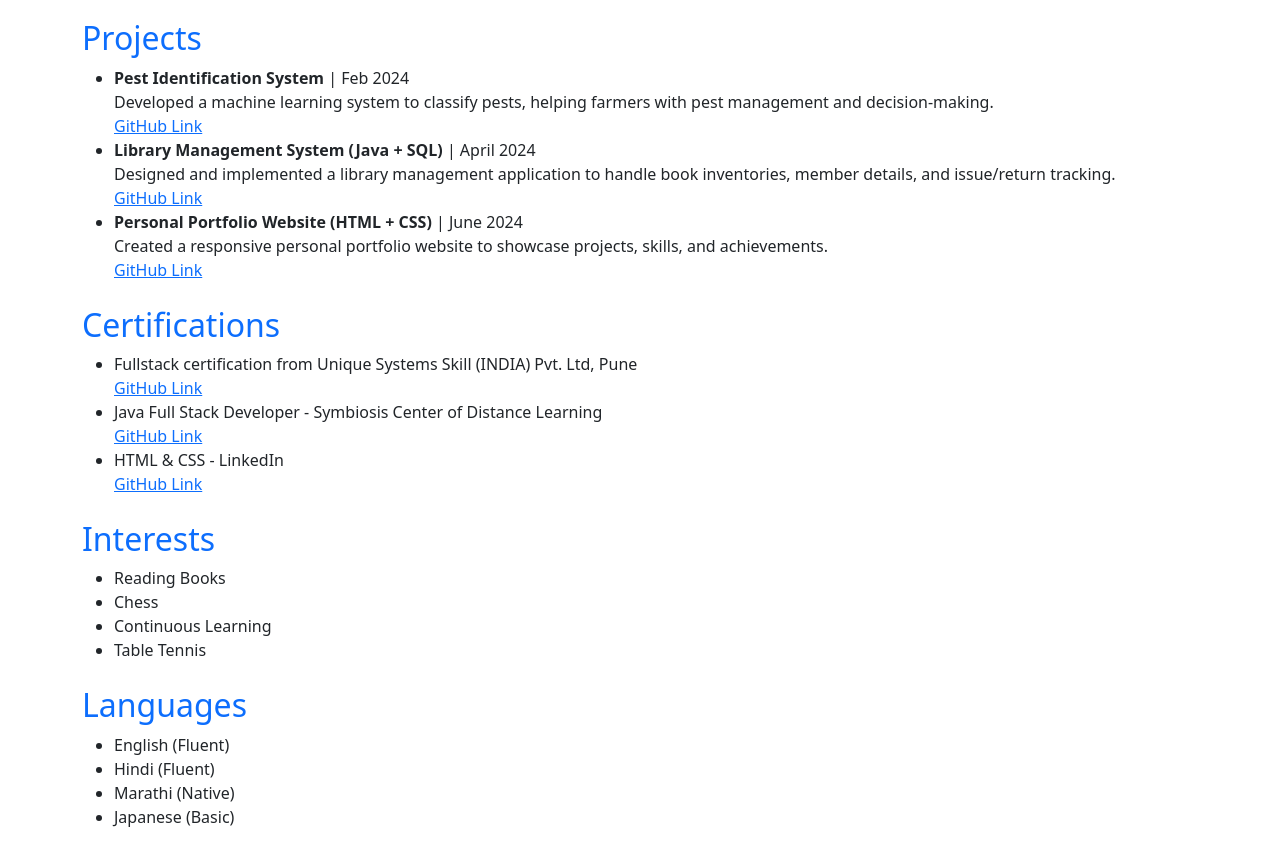
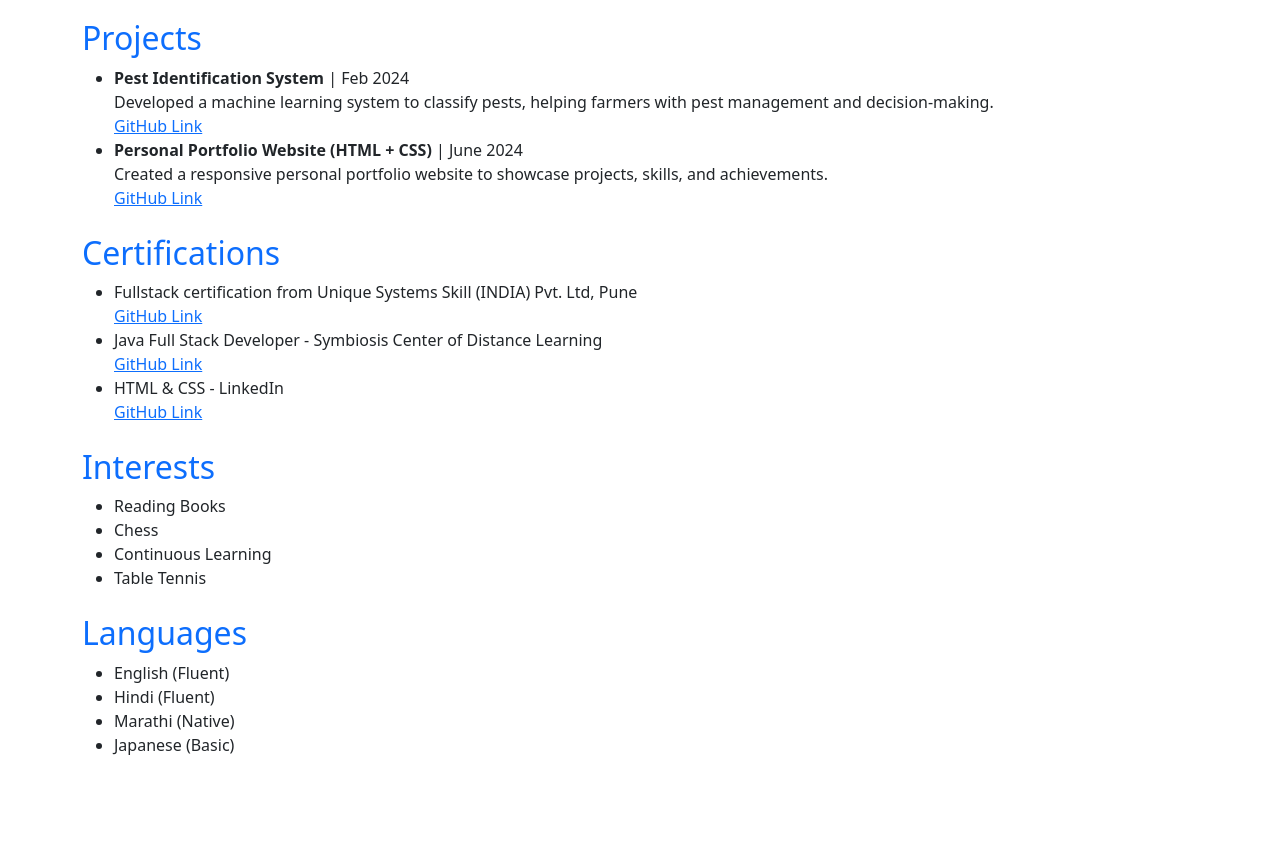
Before and after one commit to TejasPathare1712/FirstWebsite, a plain HTML site: page index.html in a window 1280 px wide. Shown: the part 1020-1885 px from the top of the page. After the commit the page ends 1825 px from the top, so only its background shows below. Drawn offline with nearby package versions, Linux system fonts and the light colour scheme.

Commit message:
Update index.html

```diff
--- a/index.html
+++ b/index.html
@@ -66,14 +66,9 @@
                     <a href="https://github.com/BE-Final-Year-Project/pest_Identification" target="_blank">GitHub Link</a>
                 </li>
                 <li>
-                    <strong>Library Management System (Java + SQL)</strong> | April 2024<br>
-                    Designed and implemented a library management application to handle book inventories, member details, and issue/return tracking.<br>
-                    <a href="https://github.com/TejasPathare1712/library-management" target="_blank">GitHub Link</a>
-                </li>
-                <li>
                     <strong>Personal Portfolio Website (HTML + CSS)</strong> | June 2024<br>
                     Created a responsive personal portfolio website to showcase projects, skills, and achievements.<br>
-                    <a href="https://github.com/TejasPathare1712/portfolio-website" target="_blank">GitHub Link</a>
+                    <a href="https://tejaspathare1712.github.io/FirstWebsite/" target="_blank">GitHub Link</a>
                 </li>
             </ul>
         </section>
```
